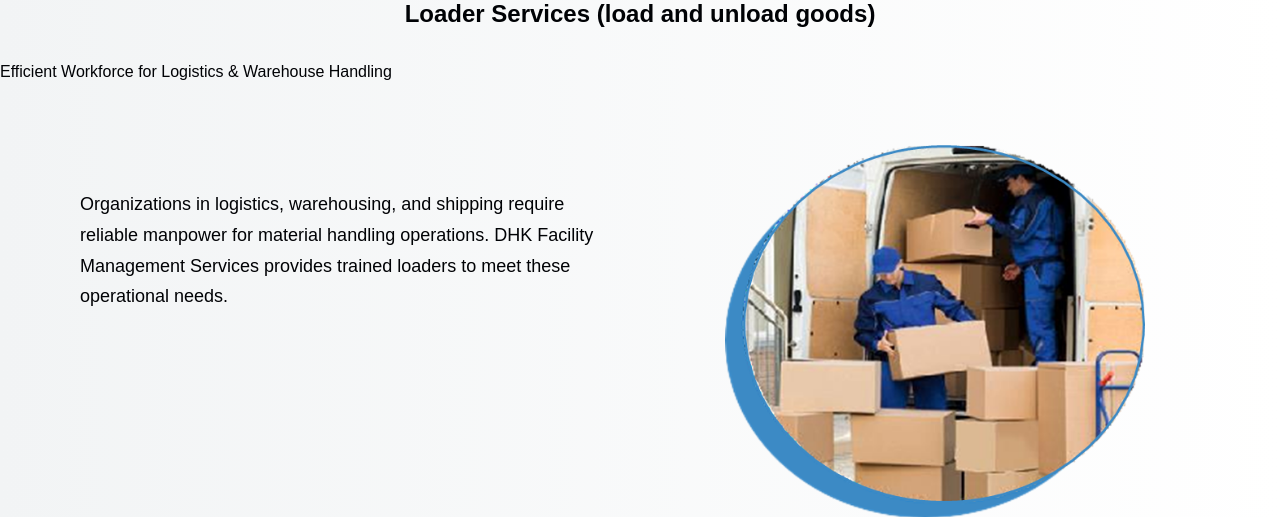
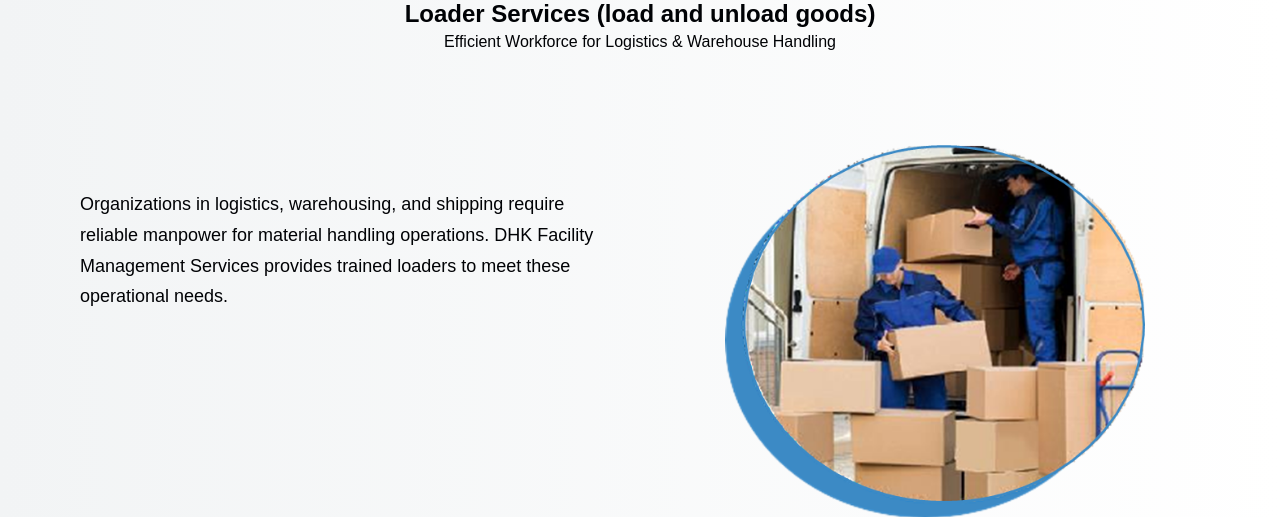
Before and after one commit to NivethithaaPrabhakaran/dhk-website, a Flask app: page /loaders in a window 1280 px wide. Shown: the part 98-615 px from the top of the page. Run offline with Flask 3, Linux system fonts and the light colour scheme.

Commit message:
fixed service heading alignment

```diff
--- a/static/style.css
+++ b/static/style.css
@@ -236,7 +236,7 @@ nav a,
     font-size: 18px;
     line-height: 1.8;
     }
-.service-header h1 {
+.service-header {
     text-align: center;
     width: 100%;
     margin-bottom: 30px;
```
